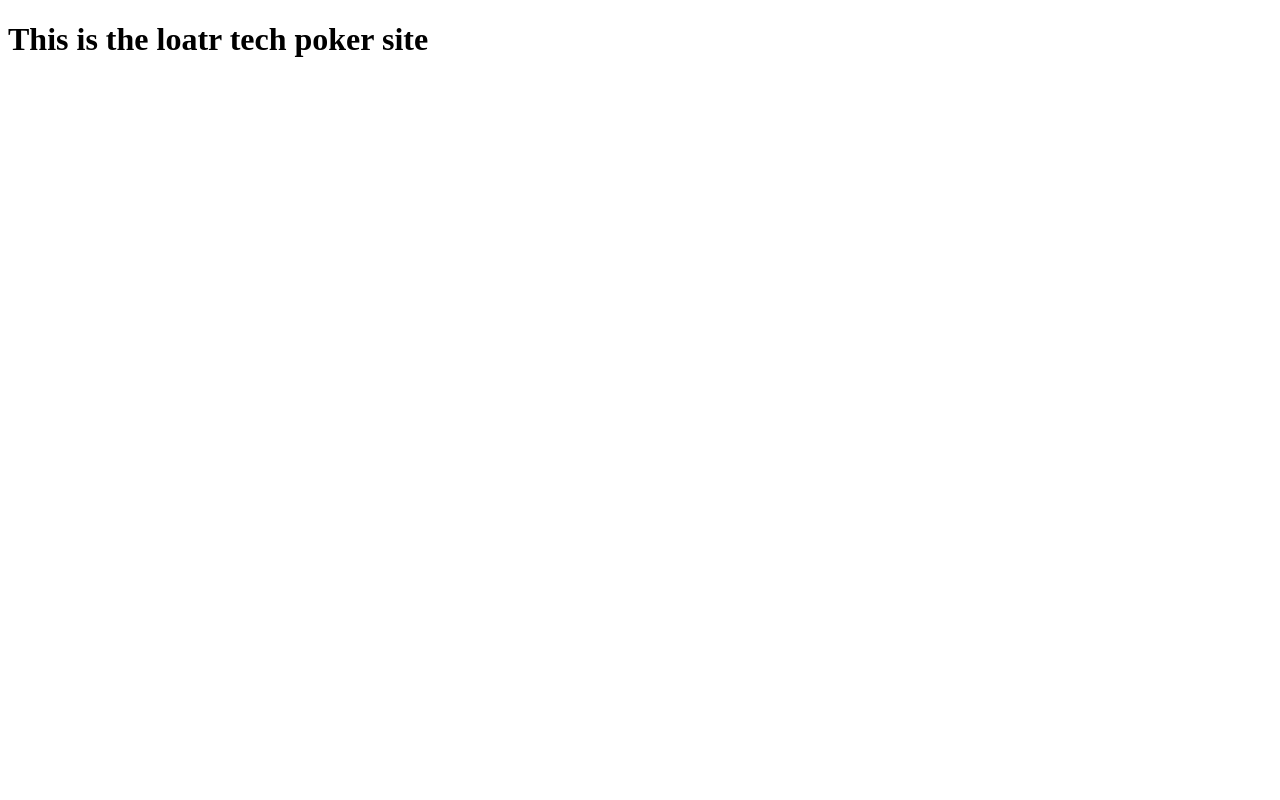
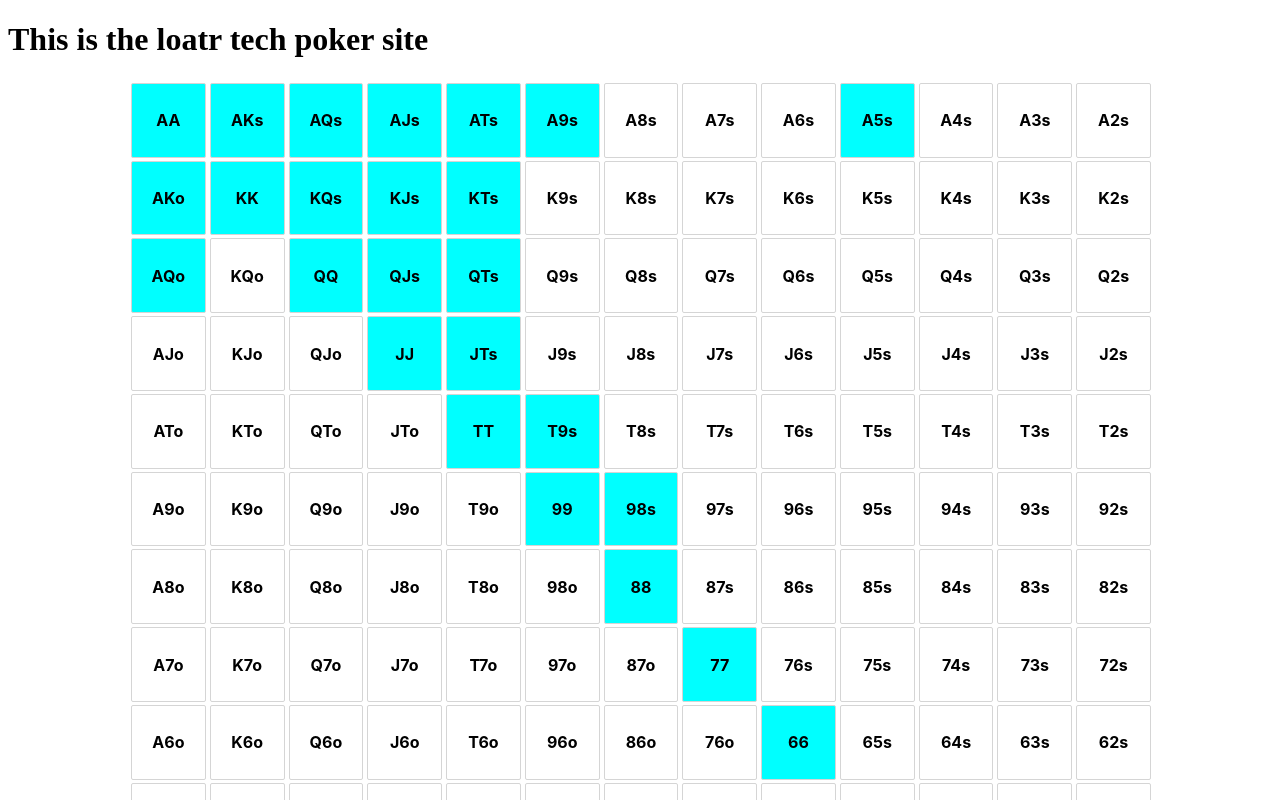
Before and after one commit to loatr-tech/poker, an Angular app: page / in a window 1280 px wide. Shown: the top 800 px of the page. Built offline with nearby package versions, Linux system fonts and the light colour scheme.

Commit message:
Add poker chart component

```diff
--- a/angular.json
+++ b/angular.json
@@ -15,7 +15,7 @@
       },
       "root": "",
       "sourceRoot": "src",
-      "prefix": "app",
+      "prefix": "pk",
       "architect": {
         "build": {
           "builder": "@angular-devkit/build-angular:browser",
--- /dev/null
+++ b/src/app/_models/poker-hands.ts
@@ -0,0 +1,10 @@
+import { ACTION } from "../_utils/poker-constants";
+
+export class PokerHands {
+  hands: string;
+  action: ACTION = ACTION.FOLD;
+
+  constructor(hands: string) {
+    this.hands = hands;
+  }
+}
--- /dev/null
+++ b/src/app/_utils/poker-constants.ts
@@ -0,0 +1,26 @@
+export const POKER_SIZE = ['A','K','Q','J','T','9','8','7','6','5','4','3','2'];
+export const POKER_ORDER: any = {
+  'A': 0,
+  'K': 1,
+  'Q': 2,
+  'J': 3,
+  'T': 4,
+  '9': 5,
+  '8': 6,
+  '7': 7,
+  '6': 8,
+  '5': 9,
+  '4': 10,
+  '3': 11,
+  '2': 12,
+};
+
+export enum ACTION {
+  'LIMP',
+  'CALL',
+  'FOLD',
+  'BLUFF',
+  'TWO_BET',
+  'THREE_BET',
+  'FOUR_BET'
+};
--- a/src/app/app.component.html
+++ b/src/app/app.component.html
@@ -1 +1,2 @@
 <h1>This is the loatr tech poker site</h1>
+<pk-poker-chart></pk-poker-chart>
--- a/src/app/app.module.ts
+++ b/src/app/app.module.ts
@@ -3,10 +3,12 @@ import { BrowserModule } from '@angular/platform-browser';
 
 import { AppRoutingModule } from './app-routing.module';
 import { AppComponent } from './app.component';
+import { PokerChartComponent } from './poker-chart/poker-chart.component';
 
 @NgModule({
   declarations: [
-    AppComponent
+    AppComponent,
+    PokerChartComponent
   ],
   imports: [
     BrowserModule.withServerTransition({ appId: 'serverApp' }),
--- /dev/null
+++ b/src/app/poker-chart/poker-chart.component.html
@@ -0,0 +1,11 @@
+<section
+  class="pk-chart-row"
+  *ngFor="let rows of chartMatrix">
+  <div
+    class="pk-chart-cell-container"
+    *ngFor="let hands of rows">
+    <div class="pk-chart-cell" [class.action--two-bet]="hands.action === ACTION.TWO_BET">
+      <span class="pk-chart-text">{{hands.hands}}</span>
+    </div>
+  </div>
+</section>
--- /dev/null
+++ b/src/app/poker-chart/poker-chart.component.scss
@@ -0,0 +1,50 @@
+:host {
+  max-width: 1024px;
+  display: block;
+  margin: 0 auto;
+  font-size: 16px;
+  .pk-chart-row {
+    display: flex;
+    align-items: center;
+
+    .pk-chart-cell-container {
+      flex: 1;
+      padding: 3px 3px 0 3px;
+
+      .pk-chart-cell {
+        border: 1px solid #d5d5d5;
+        width: 100%;
+        padding-top: 100%;
+        position: relative;
+        border-radius: 2px;
+
+        .pk-chart-text {
+          position: absolute;
+          top: 50%;
+          left: 50%;
+          transform: translate(-50%, -50%);
+          font-family: -apple-system, BlinkMacSystemFont, "Segoe UI", Roboto, "Helvetica Neue", Arial, "Noto Sans", sans-serif, "Apple Color Emoji", "Segoe UI Emoji", "Segoe UI Symbol", "Noto Color Emoji";
+          font-weight: bold;
+        }
+      }
+    }
+  }
+
+
+  @media (max-width: 768px) {
+    font-size: 13px;
+    .pk-chart-row .pk-chart-cell-container {
+      padding: 2px 2px 0 2px;
+    }
+  }
+  @media (max-width: 576px) {
+    font-size: 10px;
+    .pk-chart-row .pk-chart-cell-container {
+      padding: 1px 1px 0 2px;
+    }
+  }
+}
+
+.action--two-bet {
+  background-color: aqua;
+}
--- /dev/null
+++ b/src/app/poker-chart/poker-chart.component.ts
@@ -0,0 +1,48 @@
+import { Component, OnInit } from '@angular/core';
+import { POKER_SIZE, POKER_ORDER, ACTION } from '../_utils/poker-constants';
+import { PokerHands } from '../_models/poker-hands';
+
+const HAHA = ['66','77','88','99','AQo','AKo','AA','AKs','AQs','AJs','ATs','A9s','A5s','KK','QQ','JJ','TT','KTs','QTs','JTs','98s','T9s','QJs','KJs','KQs'];
+
+@Component({
+  selector: 'pk-poker-chart',
+  templateUrl: './poker-chart.component.html',
+  styleUrls: ['./poker-chart.component.scss']
+})
+export class PokerChartComponent implements OnInit {
+
+  chartMatrix: PokerHands[][] = [];
+  ACTION = ACTION;
+
+  constructor() { }
+
+  ngOnInit(): void {
+    const chartMatrix: any[] = [];
+    for (let i = 0; i < POKER_SIZE.length; i++) {
+      const row = [];
+      const firstCard = POKER_SIZE[i];
+      for (let j = 0; j < POKER_SIZE.length; j++) {
+        const secondCard = POKER_SIZE[j];
+        const suit = j > i ? 's' : (j < i ? 'o' : '');
+        const pair = j > i ? `${firstCard}${secondCard}` : `${secondCard}${firstCard}`;
+        row.push(new PokerHands(`${pair}${suit}`));
+      }
+      chartMatrix.push(row);
+    }
+
+    HAHA.forEach(element => {
+      const [firstCard, secondCard, suit] = element.split('');
+      const firstCardPos = POKER_ORDER[firstCard];
+      const secondCardPos = POKER_ORDER[secondCard];
+      if (suit === 's') {
+        const [i, j] = [firstCardPos, secondCardPos].sort();
+        chartMatrix[i][j].action = ACTION.TWO_BET;
+      } else {
+        const [j, i] = [firstCardPos, secondCardPos].sort();
+        chartMatrix[i][j].action = ACTION.TWO_BET;
+      }
+    });
+    this.chartMatrix = chartMatrix;
+  }
+
+}
--- a/src/index.html
+++ b/src/index.html
@@ -2,7 +2,7 @@
 <html lang="en">
 <head>
   <meta charset="utf-8">
-  <title>Poker</title>
+  <title>Loatr Tech Poker</title>
   <base href="/">
   <meta name="viewport" content="width=device-width, initial-scale=1">
   <link rel="icon" type="image/x-icon" href="favicon.ico">
```
Also changed, not shown: src/app/app-routing.module.ts (+5 -3 lines), 2 other files (tests, documents, lock files or other folders).
